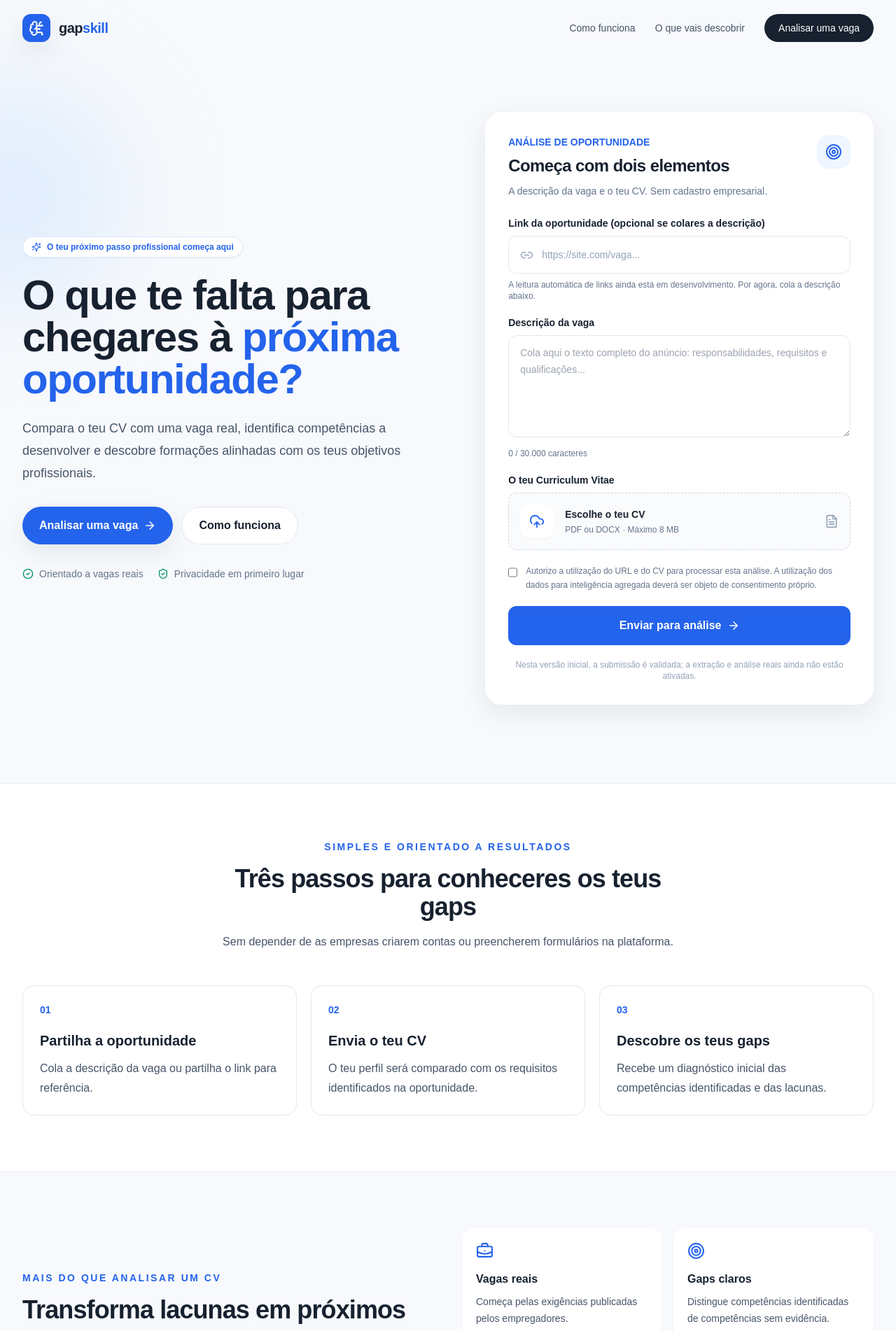
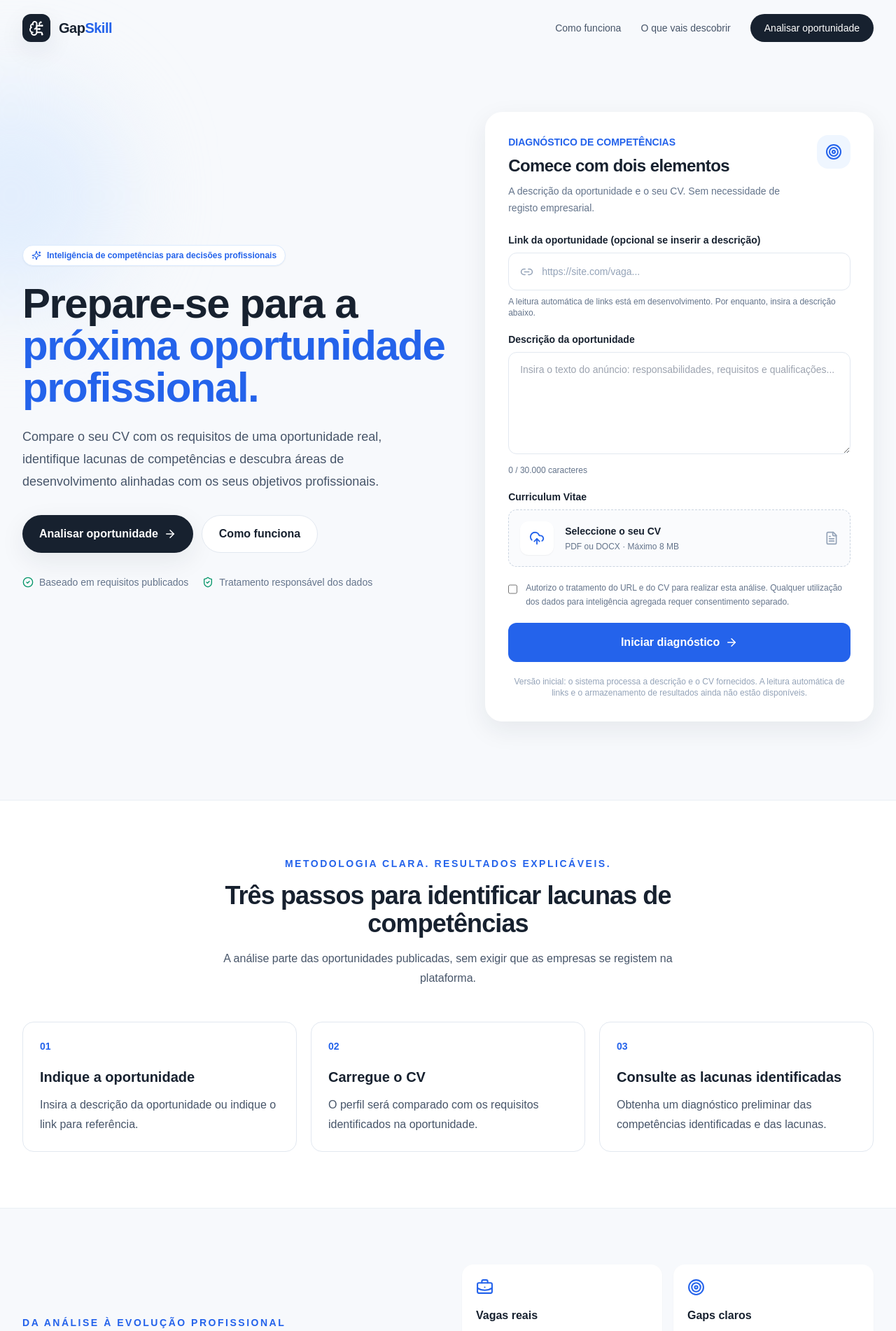
Before and after one commit to al-alanga/gapskill, a Next.js app: page / in a window 1280 px wide. Shown: the top 1902 px of the page at 70% size. Built offline with nearby package versions, Linux system fonts and the light colour scheme.

Commit message:
Refine GapSkill homepage for institutional professional audience

```diff
--- a/app/page.tsx
+++ b/app/page.tsx
@@ -9,9 +9,9 @@ import {
 type SubmitState = { kind: "idle" } | { kind: "loading" } | { kind: "success"; message: string } | { kind: "error"; message: string };
 
 const steps = [
-  { number: "01", title: "Partilha a oportunidade", text: "Cola a descrição da vaga ou partilha o link para referência." },
-  { number: "02", title: "Envia o teu CV", text: "O teu perfil será comparado com os requisitos identificados na oportunidade." },
-  { number: "03", title: "Descobre os teus gaps", text: "Recebe um diagnóstico inicial das competências identificadas e das lacunas." },
+  { number: "01", title: "Indique a oportunidade", text: "Insira a descrição da oportunidade ou indique o link para referência." },
+  { number: "02", title: "Carregue o CV", text: "O perfil será comparado com os requisitos identificados na oportunidade." },
+  { number: "03", title: "Consulte as lacunas identificadas", text: "Obtenha um diagnóstico preliminar das competências identificadas e das lacunas." },
 ];
 
 export default function HomePage() {
@@ -66,13 +66,13 @@ export default function HomePage() {
     <main className="min-h-screen overflow-hidden">
       <header className="mx-auto flex max-w-7xl items-center justify-between px-5 py-5 lg:px-8">
         <a href="#" className="flex items-center gap-3" aria-label="GapSkill início">
-          <span className="flex h-10 w-10 items-center justify-center rounded-xl bg-brand text-white shadow-soft"><BrainCircuit size={23} /></span>
-          <span className="text-xl font-bold tracking-tight">gap<span className="text-brand">skill</span></span>
+          <span className="flex h-10 w-10 items-center justify-center rounded-xl bg-ink text-white shadow-soft"><BrainCircuit size={23} /></span>
+          <span className="text-xl font-bold tracking-tight">Gap<span className="text-brand">Skill</span></span>
         </a>
         <nav className="hidden items-center gap-7 text-sm font-medium text-slate-600 md:flex">
           <a href="#como-funciona" className="hover:text-brand">Como funciona</a>
           <a href="#beneficios" className="hover:text-brand">O que vais descobrir</a>
-          <a href="#analise" className="rounded-full bg-ink px-5 py-2.5 text-white transition hover:bg-brand">Analisar uma vaga</a>
+          <a href="#analise" className="rounded-full bg-ink px-5 py-2.5 text-white transition hover:bg-brand">Analisar oportunidade</a>
         </nav>
         <a href="#analise" className="rounded-full bg-ink px-4 py-2.5 text-sm font-semibold text-white md:hidden">Começar</a>
       </header>
@@ -80,64 +80,64 @@ export default function HomePage() {
       <section className="relative mx-auto grid max-w-7xl gap-12 px-5 pb-20 pt-12 lg:grid-cols-[1.05fr_.95fr] lg:items-center lg:px-8 lg:pb-28 lg:pt-20">
         <div className="absolute -left-36 top-10 -z-10 h-80 w-80 rounded-full bg-blue-100/70 blur-3xl" />
         <div>
-          <div className="mb-6 inline-flex items-center gap-2 rounded-full border border-blue-100 bg-white px-3 py-1.5 text-xs font-semibold text-brand shadow-sm"><Sparkles size={14} /> O teu próximo passo profissional começa aqui</div>
-          <h1 className="max-w-2xl text-4xl font-bold leading-tight tracking-tight text-ink sm:text-5xl lg:text-6xl">O que te falta para chegares à <span className="text-brand">próxima oportunidade?</span></h1>
-          <p className="mt-6 max-w-xl text-lg leading-8 text-slate-600">Compara o teu CV com uma vaga real, identifica competências a desenvolver e descobre formações alinhadas com os teus objetivos profissionais.</p>
+          <div className="mb-6 inline-flex items-center gap-2 rounded-full border border-blue-100 bg-white px-3 py-1.5 text-xs font-semibold text-brand shadow-sm"><Sparkles size={14} /> Inteligência de competências para decisões profissionais</div>
+          <h1 className="max-w-2xl text-4xl font-bold leading-tight tracking-tight text-ink sm:text-5xl lg:text-6xl">Prepare-se para a <span className="text-brand">próxima oportunidade profissional.</span></h1>
+          <p className="mt-6 max-w-xl text-lg leading-8 text-slate-600">Compare o seu CV com os requisitos de uma oportunidade real, identifique lacunas de competências e descubra áreas de desenvolvimento alinhadas com os seus objetivos profissionais.</p>
           <div className="mt-8 flex flex-wrap gap-3">
-            <a href="#analise" className="inline-flex items-center gap-2 rounded-full bg-brand px-6 py-3.5 font-semibold text-white shadow-soft transition hover:-translate-y-0.5 hover:bg-blue-700">Analisar uma vaga <ArrowRight size={18} /></a>
+            <a href="#analise" className="inline-flex items-center gap-2 rounded-full bg-ink px-6 py-3.5 font-semibold text-white shadow-soft transition hover:-translate-y-0.5 hover:bg-brand">Analisar oportunidade <ArrowRight size={18} /></a>
             <a href="#como-funciona" className="inline-flex items-center gap-2 rounded-full border border-slate-200 bg-white px-6 py-3.5 font-semibold text-ink transition hover:border-slate-300">Como funciona</a>
           </div>
           <div className="mt-8 flex flex-wrap gap-x-5 gap-y-2 text-sm text-slate-500">
-            <span className="flex items-center gap-2"><CheckCircle2 size={16} className="text-emerald-600" /> Orientado a vagas reais</span>
-            <span className="flex items-center gap-2"><ShieldCheck size={16} className="text-emerald-600" /> Privacidade em primeiro lugar</span>
+            <span className="flex items-center gap-2"><CheckCircle2 size={16} className="text-emerald-600" /> Baseado em requisitos publicados</span>
+            <span className="flex items-center gap-2"><ShieldCheck size={16} className="text-emerald-600" /> Tratamento responsável dos dados</span>
           </div>
         </div>
 
         <div id="analise" className="scroll-mt-8 rounded-3xl border border-white bg-white p-6 shadow-soft sm:p-8">
           <div className="mb-6 flex items-start justify-between gap-4">
-            <div><p className="text-sm font-semibold text-brand">ANÁLISE DE OPORTUNIDADE</p><h2 className="mt-2 text-2xl font-bold tracking-tight text-ink">Começa com dois elementos</h2><p className="mt-2 text-sm leading-6 text-slate-500">A descrição da vaga e o teu CV. Sem cadastro empresarial.</p></div>
+            <div><p className="text-sm font-semibold text-brand">DIAGNÓSTICO DE COMPETÊNCIAS</p><h2 className="mt-2 text-2xl font-bold tracking-tight text-ink">Comece com dois elementos</h2><p className="mt-2 text-sm leading-6 text-slate-500">A descrição da oportunidade e o seu CV. Sem necessidade de registo empresarial.</p></div>
             <span className="flex h-12 w-12 shrink-0 items-center justify-center rounded-2xl bg-blue-50 text-brand"><Target size={24} /></span>
           </div>
           <form onSubmit={handleSubmit} className="space-y-5">
             <div>
-              <label htmlFor="jobUrl" className="mb-2 block text-sm font-semibold text-ink">Link da oportunidade (opcional se colares a descrição)</label>
+              <label htmlFor="jobUrl" className="mb-2 block text-sm font-semibold text-ink">Link da oportunidade (opcional se inserir a descrição)</label>
               <div className="flex items-center gap-3 rounded-xl border border-slate-200 px-4 transition focus-within:border-brand focus-within:ring-4 focus-within:ring-blue-50">
                 <Link2 size={19} className="shrink-0 text-slate-400" />
                 <input id="jobUrl" type="url" value={jobUrl} onChange={(event) => setJobUrl(event.target.value)} placeholder="https://site.com/vaga..." className="min-w-0 flex-1 py-4 text-sm outline-none placeholder:text-slate-400" />
               </div>
-              <p className="mt-2 text-xs text-slate-500">A leitura automática de links ainda está em desenvolvimento. Por agora, cola a descrição abaixo.</p>
+              <p className="mt-2 text-xs text-slate-500">A leitura automática de links está em desenvolvimento. Por enquanto, insira a descrição abaixo.</p>
             </div>
             <div>
-              <label htmlFor="jobText" className="mb-2 block text-sm font-semibold text-ink">Descrição da vaga</label>
-              <textarea id="jobText" value={jobText} onChange={(event) => setJobText(event.target.value)} rows={5} maxLength={30000} placeholder="Cola aqui o texto completo do anúncio: responsabilidades, requisitos e qualificações..." className="w-full rounded-xl border border-slate-200 px-4 py-3 text-sm leading-6 outline-none transition focus:border-brand focus:ring-4 focus:ring-blue-50" />
+              <label htmlFor="jobText" className="mb-2 block text-sm font-semibold text-ink">Descrição da oportunidade</label>
+              <textarea id="jobText" value={jobText} onChange={(event) => setJobText(event.target.value)} rows={5} maxLength={30000} placeholder="Insira o texto do anúncio: responsabilidades, requisitos e qualificações..." className="w-full rounded-xl border border-slate-200 px-4 py-3 text-sm leading-6 outline-none transition focus:border-brand focus:ring-4 focus:ring-blue-50" />
               <p className="mt-2 text-xs text-slate-500">{jobText.length.toLocaleString("pt-PT")} / 30.000 caracteres</p>
             </div>
             <div>
-              <label htmlFor="cv" className="mb-2 block text-sm font-semibold text-ink">O teu Curriculum Vitae</label>
+              <label htmlFor="cv" className="mb-2 block text-sm font-semibold text-ink">Curriculum Vitae</label>
               <label htmlFor="cv" className="flex cursor-pointer items-center gap-4 rounded-xl border border-dashed border-slate-300 bg-slate-50/70 p-4 transition hover:border-brand hover:bg-blue-50/50">
                 <span className="flex h-12 w-12 shrink-0 items-center justify-center rounded-xl bg-white text-brand shadow-sm"><UploadCloud size={22} /></span>
-                <span className="min-w-0 flex-1"><span className="block truncate text-sm font-semibold text-ink">{cv ? cv.name : "Escolhe o teu CV"}</span><span className="mt-1 block text-xs text-slate-500">PDF ou DOCX · Máximo 8 MB</span></span>
+                <span className="min-w-0 flex-1"><span className="block truncate text-sm font-semibold text-ink">{cv ? cv.name : "Seleccione o seu CV"}</span><span className="mt-1 block text-xs text-slate-500">PDF ou DOCX · Máximo 8 MB</span></span>
                 <FileText size={20} className="shrink-0 text-slate-400" />
                 <input id="cv" type="file" accept=".pdf,.docx,application/pdf,application/vnd.openxmlformats-officedocument.wordprocessingml.document" className="sr-only" onChange={(event) => setCv(event.target.files?.[0] ?? null)} />
               </label>
             </div>
             <label className="flex items-start gap-3 text-xs leading-5 text-slate-500">
               <input type="checkbox" checked={consent} onChange={(event) => setConsent(event.target.checked)} className="mt-1 h-4 w-4 rounded border-slate-300 accent-brand" />
-              <span>Autorizo a utilização do URL e do CV para processar esta análise. A utilização dos dados para inteligência agregada deverá ser objeto de consentimento próprio.</span>
+              <span>Autorizo o tratamento do URL e do CV para realizar esta análise. Qualquer utilização dos dados para inteligência agregada requer consentimento separado.</span>
             </label>
             <button type="submit" disabled={state.kind === "loading"} className="flex w-full items-center justify-center gap-2 rounded-xl bg-brand px-5 py-4 font-semibold text-white transition hover:bg-blue-700 disabled:cursor-wait disabled:opacity-60">
-              {state.kind === "loading" ? "A validar submissão..." : "Enviar para análise"} <ArrowRight size={18} />
+              {state.kind === "loading" ? "A validar submissão..." : "Iniciar diagnóstico"} <ArrowRight size={18} />
             </button>
             {state.kind === "success" && <div role="status" className="rounded-xl border border-amber-200 bg-amber-50 p-4 text-sm leading-6 text-amber-900">{state.message}</div>}
             {state.kind === "error" && <div role="alert" className="rounded-xl border border-red-200 bg-red-50 p-4 text-sm text-red-700">{state.message}</div>}
-            <p className="text-center text-xs text-slate-400">Nesta versão inicial, a submissão é validada; a extração e análise reais ainda não estão ativadas.</p>
+            <p className="text-center text-xs text-slate-400">Versão inicial: o sistema processa a descrição e o CV fornecidos. A leitura automática de links e o armazenamento de resultados ainda não estão disponíveis.</p>
           </form>
         </div>
       </section>
 
       <section id="como-funciona" className="border-y border-slate-200/70 bg-white py-20">
         <div className="mx-auto max-w-7xl px-5 lg:px-8">
-          <div className="mx-auto max-w-2xl text-center"><p className="text-sm font-bold uppercase tracking-[.18em] text-brand">Simples e orientado a resultados</p><h2 className="mt-4 text-3xl font-bold tracking-tight text-ink sm:text-4xl">Três passos para conheceres os teus gaps</h2><p className="mt-4 leading-7 text-slate-600">Sem depender de as empresas criarem contas ou preencherem formulários na plataforma.</p></div>
+          <div className="mx-auto max-w-2xl text-center"><p className="text-sm font-bold uppercase tracking-[.18em] text-brand">Metodologia clara. Resultados explicáveis.</p><h2 className="mt-4 text-3xl font-bold tracking-tight text-ink sm:text-4xl">Três passos para identificar lacunas de competências</h2><p className="mt-4 leading-7 text-slate-600">A análise parte das oportunidades publicadas, sem exigir que as empresas se registem na plataforma.</p></div>
           <div className="mt-12 grid gap-5 md:grid-cols-3">
             {steps.map((step) => <article key={step.number} className="rounded-2xl border border-slate-200 p-6 transition hover:-translate-y-1 hover:shadow-soft"><p className="text-sm font-bold text-brand">{step.number}</p><h3 className="mt-5 text-xl font-bold text-ink">{step.title}</h3><p className="mt-3 leading-7 text-slate-600">{step.text}</p></article>)}
           </div>
@@ -146,12 +146,12 @@ export default function HomePage() {
 
       <section id="beneficios" className="mx-auto max-w-7xl px-5 py-20 lg:px-8">
         <div className="grid gap-10 md:grid-cols-2 md:items-center">
-          <div><p className="text-sm font-bold uppercase tracking-[.18em] text-brand">Mais do que analisar um CV</p><h2 className="mt-4 text-3xl font-bold tracking-tight text-ink sm:text-4xl">Transforma lacunas em próximos passos.</h2><p className="mt-4 leading-7 text-slate-600">A plataforma liga requisitos de oportunidades reais a competências e formações relevantes. O objetivo não é prometer emprego: é ajudar-te a preparar melhor o teu próximo passo.</p></div>
+          <div><p className="text-sm font-bold uppercase tracking-[.18em] text-brand">Da análise à evolução profissional</p><h2 className="mt-4 text-3xl font-bold tracking-tight text-ink sm:text-4xl">Transforme lacunas em planos de desenvolvimento.</h2><p className="mt-4 leading-7 text-slate-600">A GapSkill relaciona requisitos publicados no mercado com competências e oportunidades de formação. Não promete colocação profissional: apoia decisões de desenvolvimento com base em evidências.</p></div>
           <div className="grid gap-4 sm:grid-cols-2">
-            <article className="rounded-2xl bg-white p-5 shadow-sm"><BriefcaseBusiness className="text-brand" size={25} /><h3 className="mt-4 font-bold">Vagas reais</h3><p className="mt-2 text-sm leading-6 text-slate-600">Começa pelas exigências publicadas pelos empregadores.</p></article>
-            <article className="rounded-2xl bg-white p-5 shadow-sm"><Target className="text-brand" size={25} /><h3 className="mt-4 font-bold">Gaps claros</h3><p className="mt-2 text-sm leading-6 text-slate-600">Distingue competências identificadas de competências sem evidência.</p></article>
-            <article className="rounded-2xl bg-white p-5 shadow-sm"><GraduationCap className="text-brand" size={25} /><h3 className="mt-4 font-bold">Formação útil</h3><p className="mt-2 text-sm leading-6 text-slate-600">Descobre opções de aprendizagem alinhadas com as lacunas.</p></article>
-            <article className="rounded-2xl bg-white p-5 shadow-sm"><MessageCircle className="text-emerald-600" size={25} /><h3 className="mt-4 font-bold">Web e WhatsApp</h3><p className="mt-2 text-sm leading-6 text-slate-600">A mesma plataforma, com canais de acesso diferentes.</p></article>
+            <article className="rounded-2xl bg-white p-5 shadow-sm"><BriefcaseBusiness className="text-brand" size={25} /><h3 className="mt-4 font-bold">Vagas reais</h3><p className="mt-2 text-sm leading-6 text-slate-600">Analise os requisitos publicados nos anúncios de emprego.</p></article>
+            <article className="rounded-2xl bg-white p-5 shadow-sm"><Target className="text-brand" size={25} /><h3 className="mt-4 font-bold">Gaps claros</h3><p className="mt-2 text-sm leading-6 text-slate-600">Distingue evidências identificadas de competências não mencionadas no CV.</p></article>
+            <article className="rounded-2xl bg-white p-5 shadow-sm"><GraduationCap className="text-brand" size={25} /><h3 className="mt-4 font-bold">Formação útil</h3><p className="mt-2 text-sm leading-6 text-slate-600">Identifique áreas de aprendizagem alinhadas com as lacunas.</p></article>
+            <article className="rounded-2xl bg-white p-5 shadow-sm"><MessageCircle className="text-emerald-600" size={25} /><h3 className="mt-4 font-bold">Web e WhatsApp</h3><p className="mt-2 text-sm leading-6 text-slate-600">A mesma inteligência de competências, através de diferentes canais.</p></article>
           </div>
         </div>
       </section>
```
